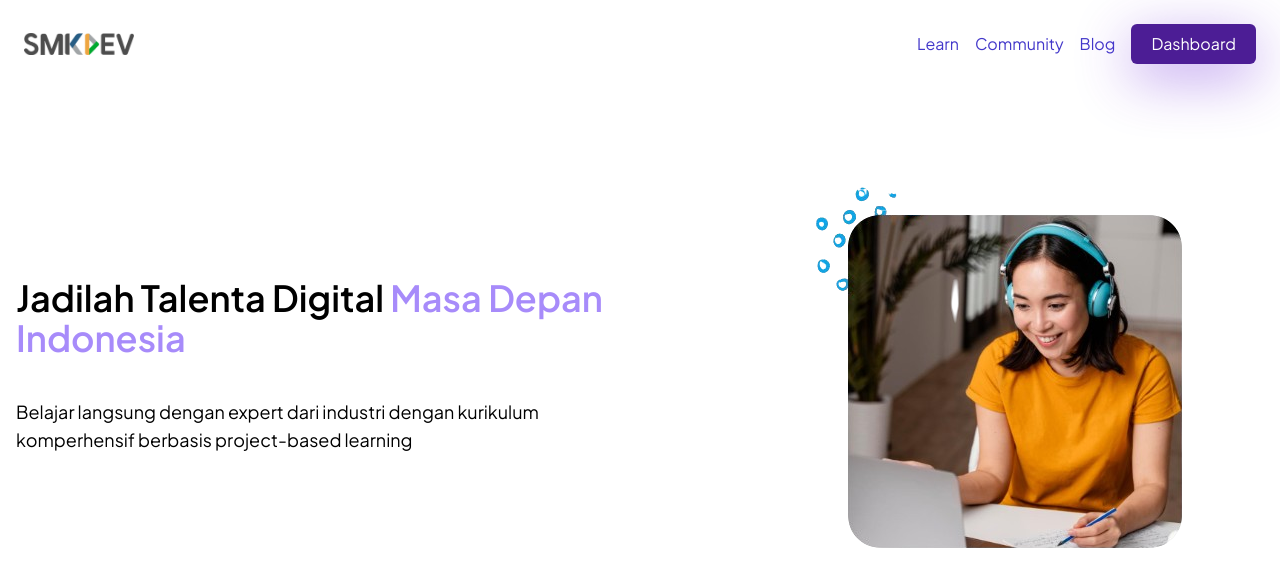
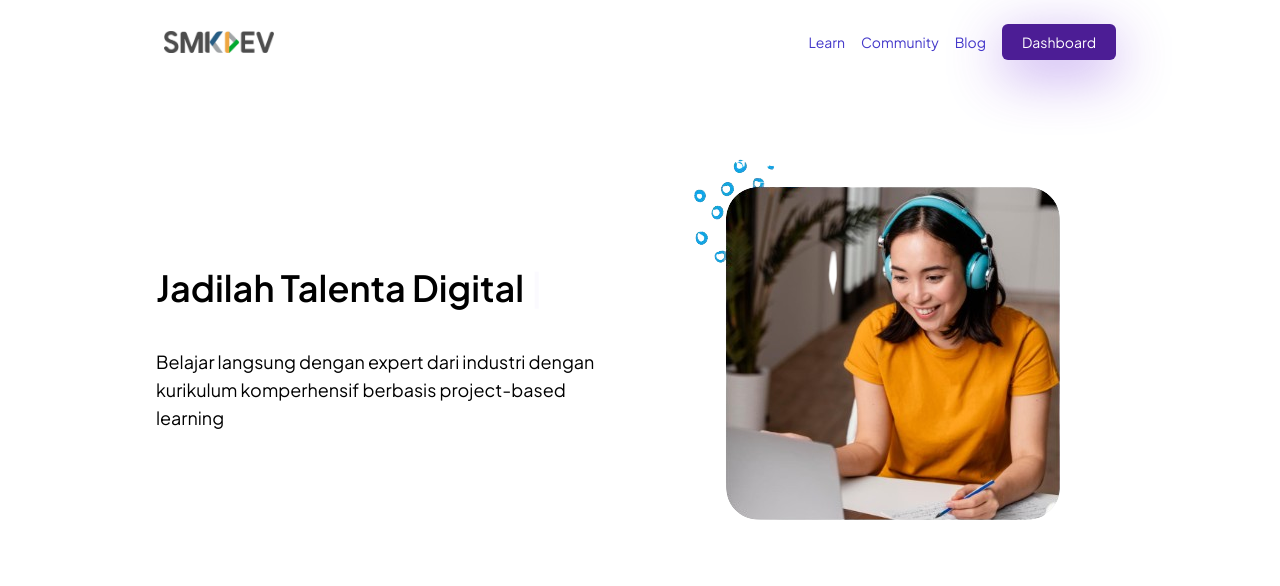
Before and after one commit to smkdev-id/smkdev-gits-academy, a SvelteKit app in the folder smkdev-landing-page/: page / in a window 1280 px wide. Shown: the top 586 px of the page. Built offline with nearby package versions, Linux system fonts and the light colour scheme.

Commit message:
feat: add typewriter animation

```diff
--- a/smkdev-landing-page/src/app.css
+++ b/smkdev-landing-page/src/app.css
@@ -15,6 +15,21 @@ html {
 
 .specialSpin {
   animation: spin 5s linear infinite;
+}
+#typewriter {
+  font-weight: bold;
+}
+
+#cursor {
+  animation: blink 1s linear infinite;
+}
+@keyframes blink {
+  0% {
+    opacity: 100%;
+  }
+  50% {
+    opacity: 0%;
+  }
 }
 
 @keyframes spin {
--- a/smkdev-landing-page/src/app.html
+++ b/smkdev-landing-page/src/app.html
@@ -19,6 +19,7 @@
     <div class="absolute min-h-screen top-0 left-0 w-full z-[-1] opacity-70">
       <div id="particles-js" class="absolute inset-0" />
     </div>
+    <script src="js/script.js"></script>
     <script>
       particlesJS.load("particles-js", "assets/particles.json", function () {
         console.log("callback - particles.js config loaded");
--- a/smkdev-landing-page/src/components/Main.svelte
+++ b/smkdev-landing-page/src/components/Main.svelte
@@ -1,9 +1,9 @@
 <script>
     import Step from "./Step.svelte"
+
     let slogan = [
         {
             name: "Jadilah Talenta Digital",
-            runTxt: "Masa Depan Indonesia",
             description: "Belajar langsung dengan expert dari industri dengan kurikulum komperhensif berbasis project-based learning"
         }
     ]
@@ -19,17 +19,18 @@
     >
         <h4 class="font-semibold text-4xl sm:text-4xl ">
             {slogan[0].name}
-            <span class="poppins text-violet-400">{slogan[0].runTxt}</span>
+            <span class="poppins text-violet-400"><span id="typewriter"></span
+                ><span id="cursor">|</span></span>
         </h4>
         <p class="text-base sm:text-lg md:text-lg">
             {slogan[0].description}
         </p>
     </div>
-    <div class="relative grid place-items-end">
+    <div class="relative grid place-items-center">
         <img
             src={"images/profile.png"}
             alt="Zetane Engine"
-            class="object-cover z-[2] max-h-[70vh]"
+            class="object-cover z-[1] max-h-[70vh] lg:h-max h-screen"
         />
     </div>
 </section>
--- a/smkdev-landing-page/src/routes/+layout.svelte
+++ b/smkdev-landing-page/src/routes/+layout.svelte
@@ -12,7 +12,7 @@
 </script>
 
 <div
-    class="container relative flex flex-col max-w-[1400px] mx-auto w-full text-sm sm:text-base min-h-screen"
+    class="container relative flex flex-col max-w-[1000px] mx-auto w-full text-xs sm:text-sm min-h-screen"
 >
     <div
         class={"fixed bottom-0 w-full duration-200 flex p-10 z-[10] " +
--- /dev/null
+++ b/smkdev-landing-page/static/js/script.js
@@ -0,0 +1,44 @@
+function sleep(ms) {
+  return new Promise((resolve) => setTimeout(resolve, ms));
+}
+
+// Daftar kata-kata untuk ditekskan
+const phrases = ["Global", "Masa Depan Indonesia"];
+const el = document.getElementById("typewriter");
+
+// Konfigurasi waktu delay
+let sleepTime = 100;
+let curPhraseIndex = 0;
+
+// Fungsi untuk mengetikkan teks secara efek
+const writeLoop = async () => {
+  while (true) {
+    let curWord = phrases[curPhraseIndex];
+
+    // Mengetikkan kata secara bertahap
+    for (let i = 0; i < curWord.length; i++) {
+      el.innerText = curWord.substring(0, i + 1);
+      await sleep(sleepTime);
+    }
+
+    await sleep(sleepTime * 10); // Delay setelah mengetikkan satu kata
+
+    // Menghapus kata secara bertahap
+    for (let i = curWord.length; i > 0; i--) {
+      el.innerText = curWord.substring(0, i - 1);
+      await sleep(sleepTime);
+    }
+
+    await sleep(sleepTime * 5); // Delay setelah menghapus satu kata
+
+    // Memperbarui index untuk kata selanjutnya
+    if (curPhraseIndex === phrases.length - 1) {
+      curPhraseIndex = 0;
+    } else {
+      curPhraseIndex++;
+    }
+  }
+};
+
+// Menjalankan fungsi setelah dokumen dimuat sepenuhnya
+document.addEventListener("DOMContentLoaded", writeLoop);
```
Also changed, not shown: smkdev-landing-page/static/images/profile.png.
